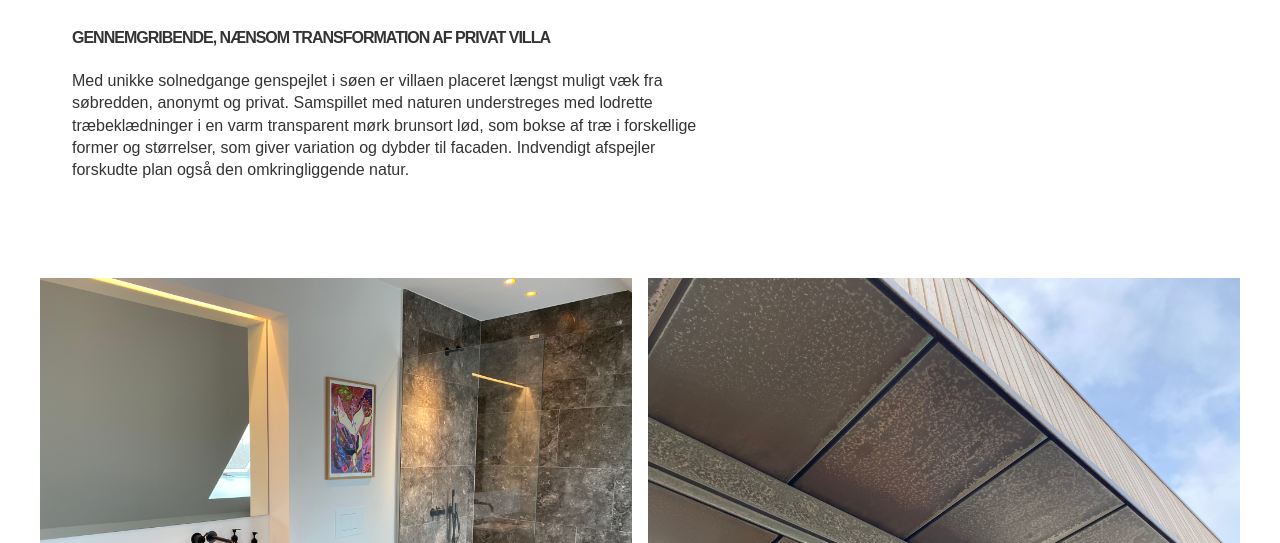
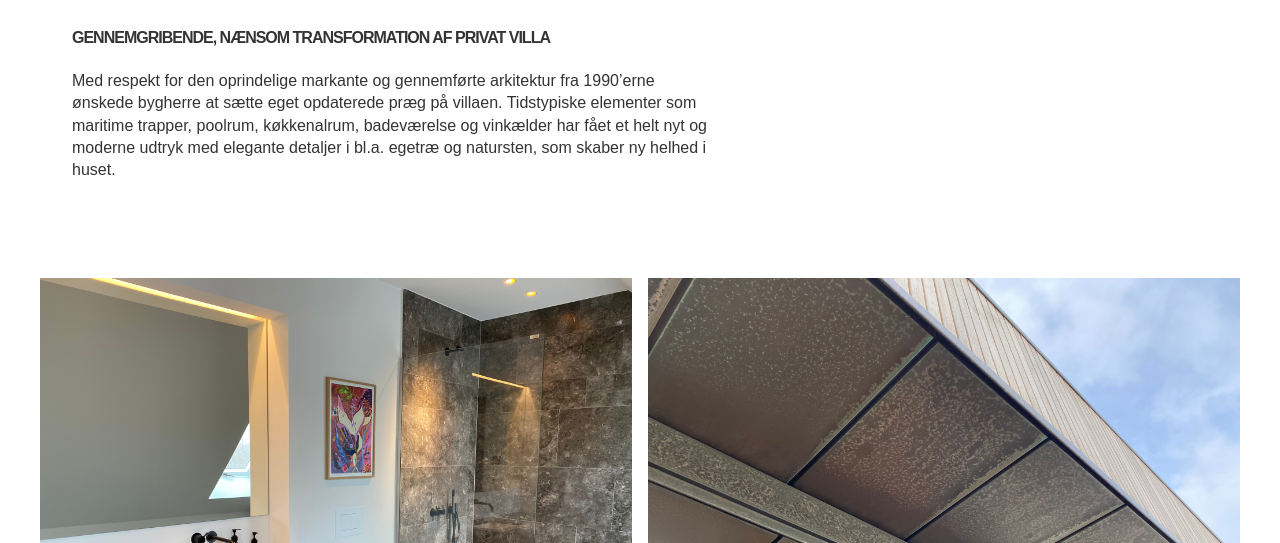
Before and after one commit to jeppe-smith/madsmikkelsen, a Gatsby site: page /villa-ved-vesterhavet in a window 1280 px wide. Shown: the part 257-800 px from the top of the page. Built offline with nearby package versions, Linux system fonts and the light colour scheme; Gatsby itself is replaced by a stand-in of ours.

Commit message:
update project

```diff
--- a/src/projects/villa-ved-vesterhavet.md
+++ b/src/projects/villa-ved-vesterhavet.md
@@ -43,4 +43,4 @@ images:
   - "../images/villa-ved-vesterhavet/vinkælder.jpg"
 ---
 
-Med unikke solnedgange genspejlet i søen er villaen placeret længst muligt væk fra søbredden, anonymt og privat. Samspillet med naturen understreges med lodrette træbeklædninger i en varm transparent mørk brunsort lød, som bokse af træ i forskellige former og størrelser, som giver variation og dybder til facaden. Indvendigt afspejler forskudte plan også den omkringliggende natur.
+Med respekt for den oprindelige markante og gennemførte arkitektur fra 1990’erne ønskede bygherre at sætte eget opdaterede præg på villaen. Tidstypiske elementer som maritime trapper, poolrum, køkkenalrum, badeværelse og vinkælder har fået et helt nyt og moderne udtryk med elegante detaljer i bl.a. egetræ og natursten, som skaber ny helhed i huset.
```
